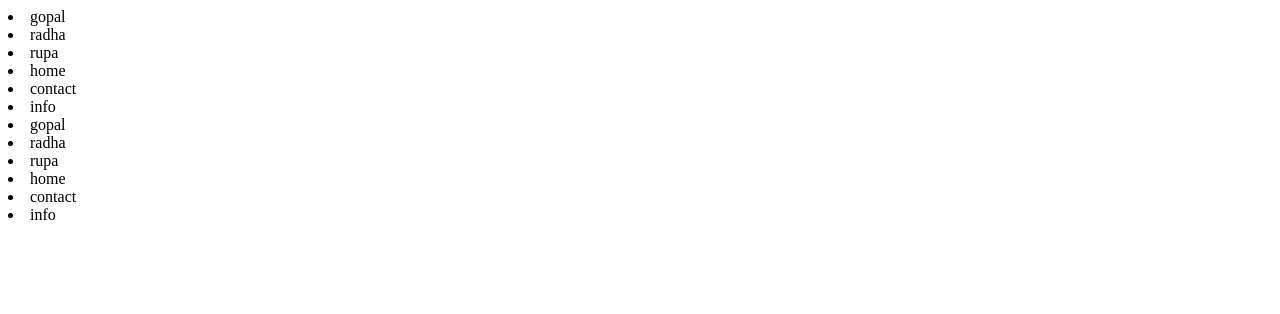
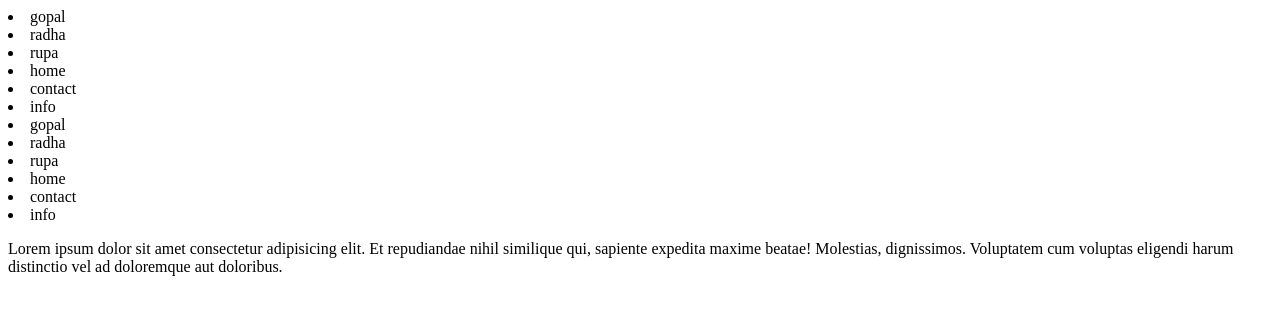
Before and after one commit to kumar-gopal/project-for-gopal, a plain HTML site: page index.html in a window 1280 px wide. Drawn offline with Linux system fonts and the light colour scheme.

Commit message:
div and paragraph is added

```diff
--- a/index.html
+++ b/index.html
@@ -18,6 +18,9 @@
     <li>home</li>
     <li>contact</li>
     <li>info</li>
+     <div id="list">
+        <p>Lorem ipsum dolor sit amet consectetur adipisicing elit. Et repudiandae nihil similique qui, sapiente expedita maxime beatae! Molestias, dignissimos. Voluptatem cum voluptas eligendi harum distinctio vel ad doloremque aut doloribus.</p>
+     </div>
 
 </body>
 </html>
```
